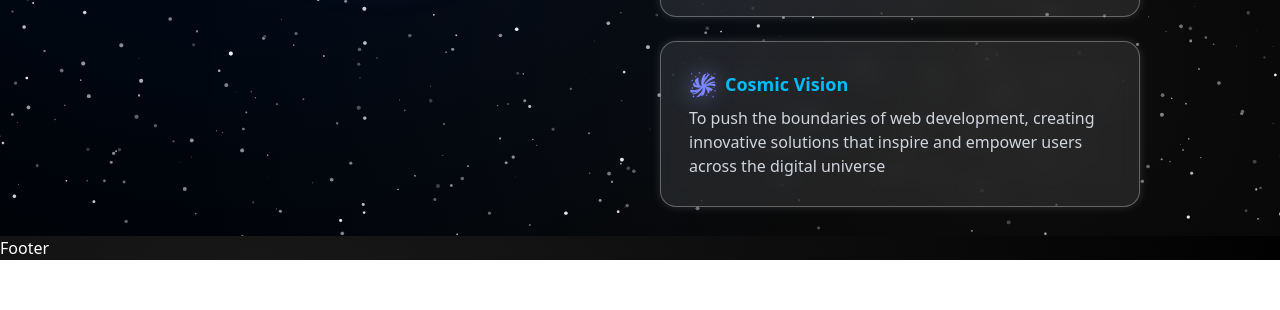
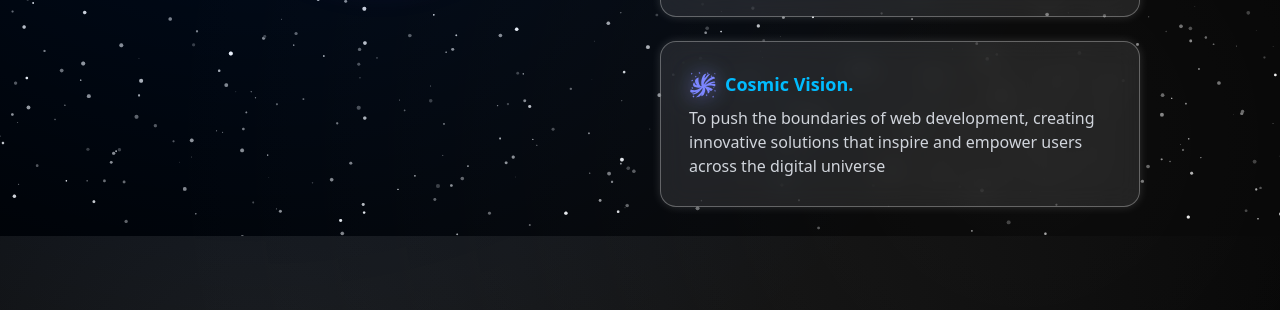
Before and after one commit to Dharmaraj001/Portfolio, a React (Vite) app in the folder client/: page /about in a window 1280 px wide. Shown: the part 564-874 px from the top of the page. Before the commit the page ends 824 px from the top, so only its background shows below. Built offline with nearby package versions, Linux system fonts and the light colour scheme.

Commit message:
Initial commit

```diff
--- a/client/src/App.jsx
+++ b/client/src/App.jsx
@@ -23,8 +23,12 @@ const App = () => {
   const hideNavbarFooter = location.pathname === "/";
 
   return (
-    <div className="">
+    <div className="relative min-h-screen overflow-hidden text-white">
+      {/* 🌌 Background gradient */}
+      <div className="fixed inset-0 bg-[radial-gradient(circle_at_20%_20%,#1a1a1a,#000_90%)] bg-fixed" />
+      <div className="fixed inset-0 z-0">
       <Starfield />
+      </div>
       <ScrollToTop />
 
       {/* Optional glowing background effects */}
@@ -107,8 +111,6 @@ const App = () => {
           />
         </Routes>
       </AnimatePresence>
-
-      {!hideNavbarFooter && <Footer />}
     </div>
   );
 };
--- a/client/src/Components/About/About.jsx
+++ b/client/src/Components/About/About.jsx
@@ -4,7 +4,7 @@ import { motion } from "framer-motion";
 
 const About = () => {
   return (
-    <div className="min-h-screen flex items-center justify-center text-white px-10 over ">
+    <div className="min-h-screen flex items-center justify-center text-white px-10 over mb-20">
       <div className="flex flex-col md:flex-row items-center justify-center w-full max-w-7xl gap-10">
         {/* ===== Left Section (Astronaut + Glow) ===== */}
         <div className="relative flex justify-center items-center md:basis-[40%]">
@@ -70,7 +70,7 @@ const About = () => {
               >
                 <GiGalaxy size={28} />
               </motion.div>
-              <span className="font-semibold text-lg">Cosmic Vision</span>
+              <span className="font-semibold text-lg">Cosmic Vision.</span>
             </div>
 
             <p className="text-gray-300 mt-2">
```
